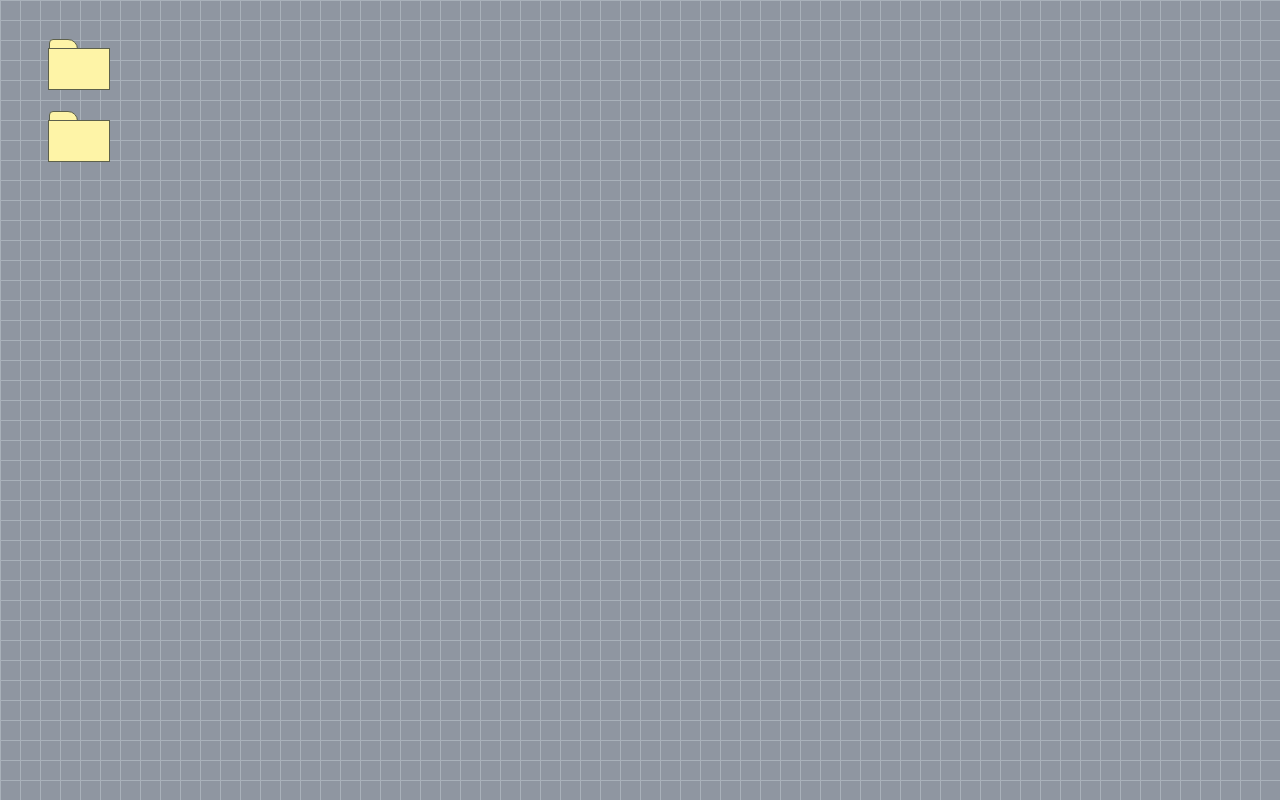
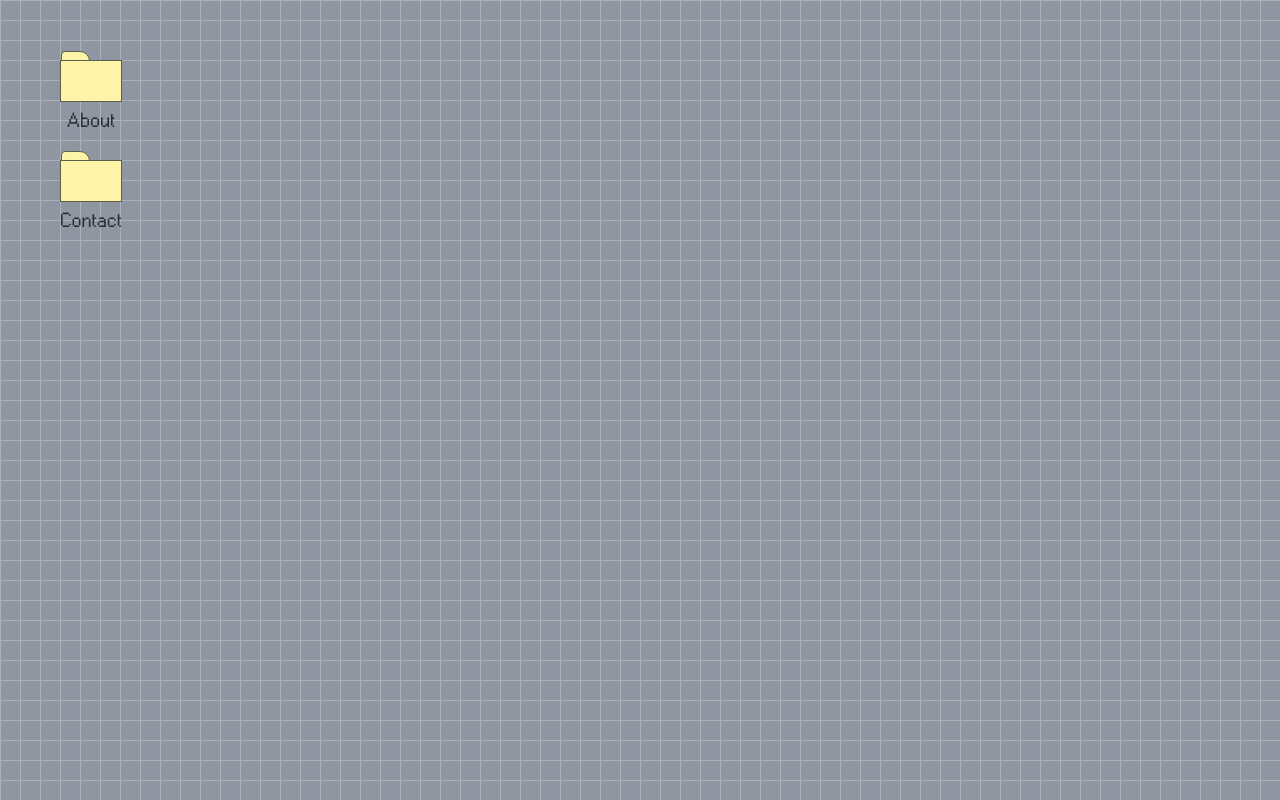
Before and after one commit to saraacarsoy/90s-portfolio, a SvelteKit app: page / in a window 1280 px wide. Built offline with nearby package versions, Linux system fonts and the light colour scheme.

Commit message:
Add single click and double click behavior and blue corners & shadow

```diff
--- a/src/app.css
+++ b/src/app.css
@@ -1,19 +1,18 @@
-@import '@fontsource/fira-mono';
+@font-face {
+	font-family: 'w95fa';
+	src: url('/fonts/w95fa.woff2') format('woff2');
+	font-weight: normal;
+	font-style: normal;
+  }
 
 :root {
-	--font-body: Arial, -apple-system, BlinkMacSystemFont, 'Segoe UI', Roboto, Oxygen, Ubuntu,
-		Cantarell, 'Open Sans', 'Helvetica Neue', sans-serif;
-	--font-mono: 'Fira Mono', monospace;
-	--color-bg-0: rgb(202, 216, 228);
-	--color-bg-1: hsl(209, 36%, 86%);
-	--color-bg-2: hsl(224, 44%, 95%);
 	--color-theme-1: #ff3e00;
-	--color-theme-2: #4075a6;
 	--color-text: rgba(0, 0, 0, 0.7);
 	--column-width: 42rem;
 	--column-margin-top: 4rem;
-	font-family: var(--font-body);
+	font-family: 'w95fa', sans-serif;
 	color: var(--color-text);
+	font-size: 20px;
 }
 
 body {
@@ -21,34 +20,6 @@ body {
 	margin: 0;
 	background-image: linear-gradient(#a9b1ba 1px, transparent 1px), linear-gradient(to right, #a9b1ba 1px, #8f96a1 1px);
 	background-size: 20px 20px;
-}
-
-h1,
-h2,
-p {
-	font-weight: 400;
-}
-
-p {
-	line-height: 1.5;
-}
-
-a {
-	color: var(--color-theme-1);
-	text-decoration: none;
-}
-
-a:hover {
-	text-decoration: underline;
-}
-
-h1 {
-	font-size: 2rem;
-	text-align: center;
-}
-
-h2 {
-	font-size: 1rem;
 }
 
 pre {
@@ -61,19 +32,3 @@ pre {
 	overflow-x: auto;
 	color: var(--color-text);
 }
-
-input,
-button {
-	font-size: inherit;
-	font-family: inherit;
-}
-
-button:focus:not(:focus-visible) {
-	outline: none;
-}
-
-@media (min-width: 720px) {
-	h1 {
-		font-size: 2.4rem;
-	}
-}
--- a/src/routes/+page.svelte
+++ b/src/routes/+page.svelte
@@ -12,8 +12,8 @@
 </section>
 
 <aside>
-	<File />
-	<File />
+	<File name={"About"}/>
+	<File name={"Contact"}/>
 </aside>
 
 <style>
--- a/src/routes/File.svelte
+++ b/src/routes/File.svelte
@@ -1,18 +1,50 @@
-<script lang="ts">
+<script>
+  import Popup from './Popup.svelte';
 
+  export let name = "";
+
+  let selected = false;
+  let isPopupOpen = false;
+
+  function handleSingleClick() {
+    selected = !selected;
+  }
+
+  function handleDoubleClick() {
+    isPopupOpen = true;
+  }
+
+  function closePopup() {
+    isPopupOpen = false;
+  }
 </script>
 
-<div class="file">
+<div class="file-container">
+    <div
+        class="file {selected ? 'selected' : ''}"
+        on:click={handleSingleClick}
+        on:dblclick={handleDoubleClick}>
+    </div>
+    <span class="file-name">{name}</span>
 
+    <Popup isOpen={isPopupOpen} closePopup={closePopup} />
 </div>
 
 <style>
+    .file-container {
+        display: flex;
+        flex-direction: column;
+        gap: 10px;
+        align-items: center;
+    }
+
 	.file {
 		background-color: #fef4a7;
 		border: 1px solid #5d604b;
         height: 40px;
         width: 60px;
         position: relative;
+        transition: background-color 0.3s, box-shadow 0.3s;
 	}
 
     .file:before {
@@ -25,5 +57,18 @@
         position: absolute;
         top: -10px;
         z-index: -1;
+        transition: background-color 0.3s, border-color 0.3s;
+    }
+
+    .file.selected {
+        background-color: #3399ff;
+        border-color: #0066cc;
+        box-shadow: 0 0 0 5px rgba(51, 153, 255, 0.5);
+    }
+
+    .file.selected:before {
+        background-color: #3399ff;
+        border-color: #0066cc;
+        box-shadow: 0 0 0 5px rgba(51, 153, 255, 0.5);
     }
 </style>
--- /dev/null
+++ b/src/routes/Popup.svelte
@@ -0,0 +1,34 @@
+<script>
+    export let isOpen = false;
+    export let closePopup;
+</script>
+
+{#if isOpen}
+<div class="popup-overlay" on:click={closePopup}>
+    <div class="popup" on:click|stopPropagation>
+    <p>File opened!</p>
+    <button on:click={closePopup}>Close</button>
+    </div>
+</div>
+{/if}
+
+<style>
+    .popup-overlay {
+      position: fixed;
+      top: 0;
+      left: 0;
+      width: 100vw;
+      height: 100vh;
+      display: flex;
+      justify-content: center;
+      align-items: center;
+    }
+
+    .popup {
+      background-color: white;
+      padding: 20px;
+      border-radius: 8px;
+      box-shadow: 0 4px 10px rgba(0, 0, 0, 0.1);
+      z-index: 100;
+    }
+</style>
```
Also changed, not shown: static/fonts/w95fa.woff (added), static/fonts/w95fa.woff2 (added).
